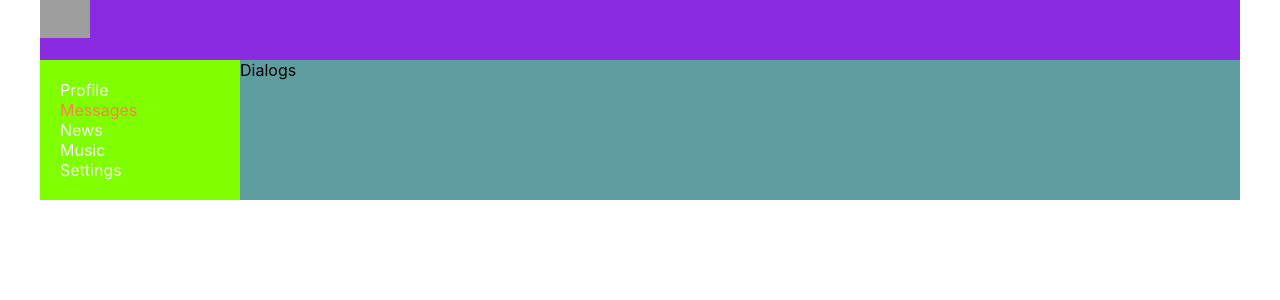
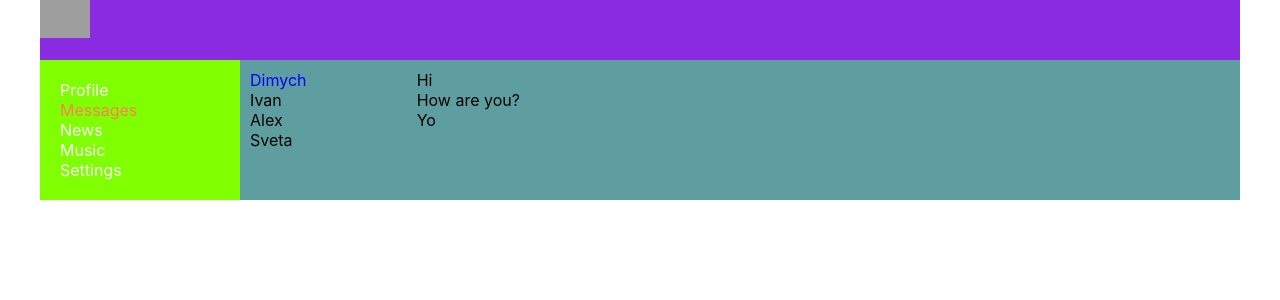
Before and after one commit to alekseiveprev/samurai-way-main, a React (Create React App) app: page /dialogs in a window 1280 px wide. Shown: the top 300 px of the page. Built offline with nearby package versions, Linux system fonts and the light colour scheme; grey boxes are pictures that could not be loaded.

Commit message:
feat: 21

```diff
--- a/src/components/Dialogs/Dialogs.module.css
+++ b/src/components/Dialogs/Dialogs.module.css
@@ -0,0 +1,18 @@
+.dialogs {
+  display: grid;
+  grid-template-columns: 2fr 10fr;
+}
+.dialogsItem {
+  padding: 10px;
+}
+.dialog {
+}
+.messages {
+  padding: 10px;
+}
+.message {
+}
+
+.active {
+  color: blue;
+}
--- a/src/components/Dialogs/Dialogs.tsx
+++ b/src/components/Dialogs/Dialogs.tsx
@@ -1,17 +1,23 @@
 import React from "react";
-import s from './Dialogs.module.css';
+import s from "./Dialogs.module.css";
 
-type DialogsPropsType = {
-
-}
-const Dialogs = (props:  any) => {
-    return (
-        <div>
-            Dialogs
-        </div>
-
-    )
-}
-
+type DialogsPropsType = {};
+const Dialogs = (props: any) => {
+  return (
+    <div className={s.dialogs}>
+      <div className={s.dialogsItem}>
+        <div className={s.dialog + " " + s.active}>Dimych</div>
+        <div className={s.dialog}>Ivan</div>
+        <div className={s.dialog}>Alex</div>
+        <div className={s.dialog}>Sveta</div>
+      </div>
+      <div className={s.messages}>
+        <div className={s.message}>Hi</div>
+        <div className={s.message}>How are you?</div>
+        <div className={s.message}>Yo</div>
+      </div>
+    </div>
+  );
+};
 
 export default Dialogs;
```
